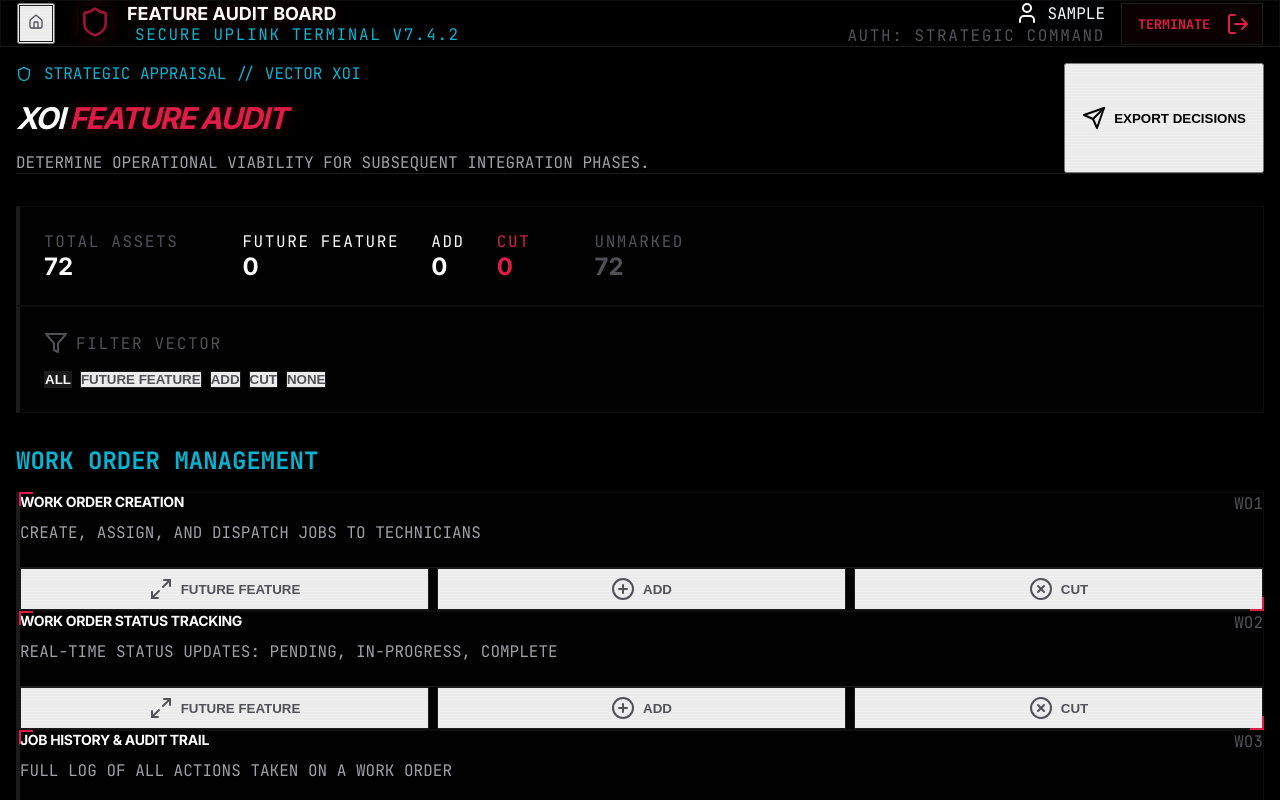
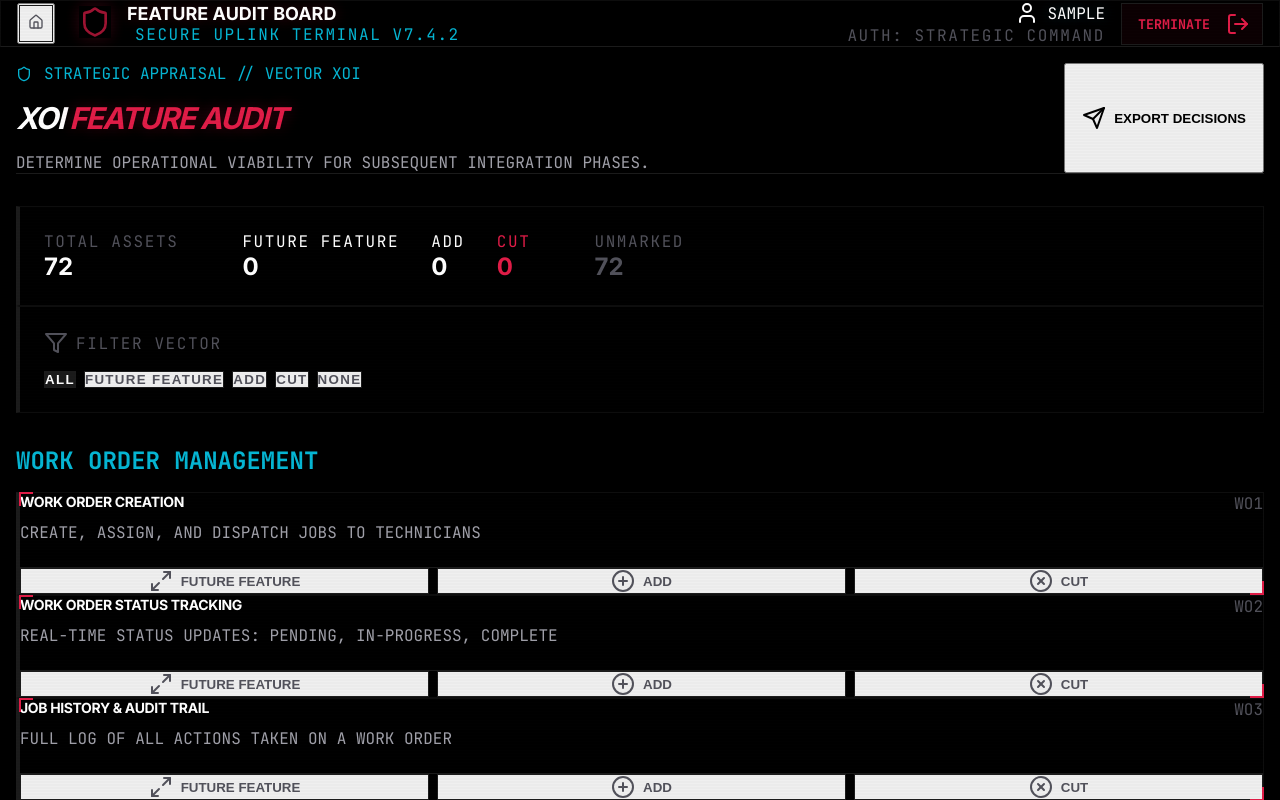
Before and after one commit to SATCORPIO/satcorp_operations, a React (Vite) app: page /xoi-audit in a window 1280 px wide. Shown: the top 800 px of the page. Built offline with nearby package versions, Linux system fonts and the light colour scheme; sample sign-in values are in the browser's storage.

Commit message:
Sync XOIAudit module updates

```diff
--- a/src/pages/projects/XOIAudit.jsx
+++ b/src/pages/projects/XOIAudit.jsx
@@ -301,19 +301,29 @@
                 <Filter className="w-3 h-3" /> Filter Vector
              </div>
              <div className="flex flex-wrap gap-2">
-                {['ALL', 'FUTURE', 'ADD', 'CUT', 'NONE'].map(f => (
+                {['ALL', 'FUTURE', 'ADD', 'CUT', 'NONE'].map(f => {
+                  const isActive = filter === f;
+                  const colorMap = {
+                    'FUTURE': 'border-accent-blue text-accent-cyan bg-accent-blue/10',
+                    'ADD': 'border-accent-amber text-accent-amber bg-accent-amber/10',
+                    'CUT': 'border-accent-red text-accent-red bg-accent-red/10',
+                    'ALL': 'border-white text-white bg-white/10',
+                    'NONE': 'border-text-dim text-white bg-white/5'
+                  };
+                  return (
                     <button
                       key={f}
                       onClick={() => setFilter(f)}
-                    className={`px-3 py-1.5 text-[9px] font-bold uppercase tracking-wider border transition-all ${
-                      filter === f
-                      ? 'bg-white/10 border-white text-white'
-                      : 'border-white/5 text-text-dim hover:border-white/20 hover:text-white'
+                      className={`px-3 py-1.5 text-[9px] font-black uppercase tracking-widest border transition-all ${
+                        isActive
+                        ? colorMap[f] || 'border-white text-white bg-white/10'
+                        : 'border-white/5 text-text-dim hover:border-white/20 hover:text-white opacity-60'
                       }`}
                     >
                       {f === 'FUTURE' ? 'Future Feature' : f}
                     </button>
-                ))}
+                  );
+                })}
              </div>
           </div>
         </div>
@@ -350,11 +360,11 @@
                     return (
                       <div
                         key={feat.id}
-                        className={`tactical-border glass-panel p-5 flex flex-col justify-between gap-6 group transition-all duration-300 ${
-                          status === 'FUTURE' ? 'border-l-4 border-l-accent-blue bg-accent-blue/5' :
-                          status === 'CUT' ? 'border-l-4 border-l-accent-red bg-accent-red/5' :
-                          status === 'ADD' ? 'border-l-4 border-l-accent-amber bg-accent-amber/5' :
-                          'border-l-4 border-l-transparent'
+                        className={`tactical-border glass-panel p-5 flex flex-col justify-between gap-6 group transition-all duration-500 scale-[1.01] ${
+                          status === 'FUTURE' ? 'border-accent-blue/50 bg-accent-blue/10 shadow-[0_0_30px_rgba(6,182,212,0.2)] ring-1 ring-accent-blue/40 !border-l-accent-blue border-l-4' :
+                          status === 'CUT' ? 'border-accent-red/50 bg-accent-red/10 shadow-[0_0_30px_rgba(225,29,72,0.2)] ring-1 ring-accent-red/40 !border-l-accent-red border-l-4' :
+                          status === 'ADD' ? 'border-accent-amber/50 bg-accent-amber/10 shadow-[0_0_30px_rgba(245,158,11,0.2)] ring-1 ring-accent-amber/40 !border-l-accent-amber border-l-4' :
+                          'border-white/5 border-l-4 border-l-transparent opacity-80 hover:opacity-100 hover:scale-[1.02]'
                         }`}
                       >
                         <div className="space-y-2">
@@ -378,10 +388,12 @@
                             <button
                               key={btn.id}
                               onClick={() => handleDecide(feat.id, btn.id)}
-                              className={`flex-1 min-w-[100px] flex items-center justify-center gap-2 py-2 border text-[9px] font-bold uppercase tracking-wider transition-all ${
+                              className={`flex-1 min-w-[100px] flex items-center justify-center gap-2 py-2.5 border text-[9px] font-black uppercase tracking-[0.2em] transition-all duration-300 ${
                                 status === btn.id
-                                ? `${btn.bg} border-transparent text-black shadow-[0_0_20px_rgba(255,255,255,0.2)]`
-                                : `border-white/10 text-text-dim hover:bg-white/5 hover:text-white`
+                                ? `${btn.bg} border-white text-black shadow-[0_0_25px_rgba(255,255,255,0.3)] scale-105 z-10`
+                                : status
+                                  ? `border-white/5 text-text-dim/50 opacity-30 grayscale pointer-events-none`
+                                  : `border-white/10 text-text-dim hover:border-white/30 hover:text-white`
                               }`}
                             >
                               <btn.icon className="w-3 h-3" />
```
Lines whose indentation alone changed are shown as unchanged.
